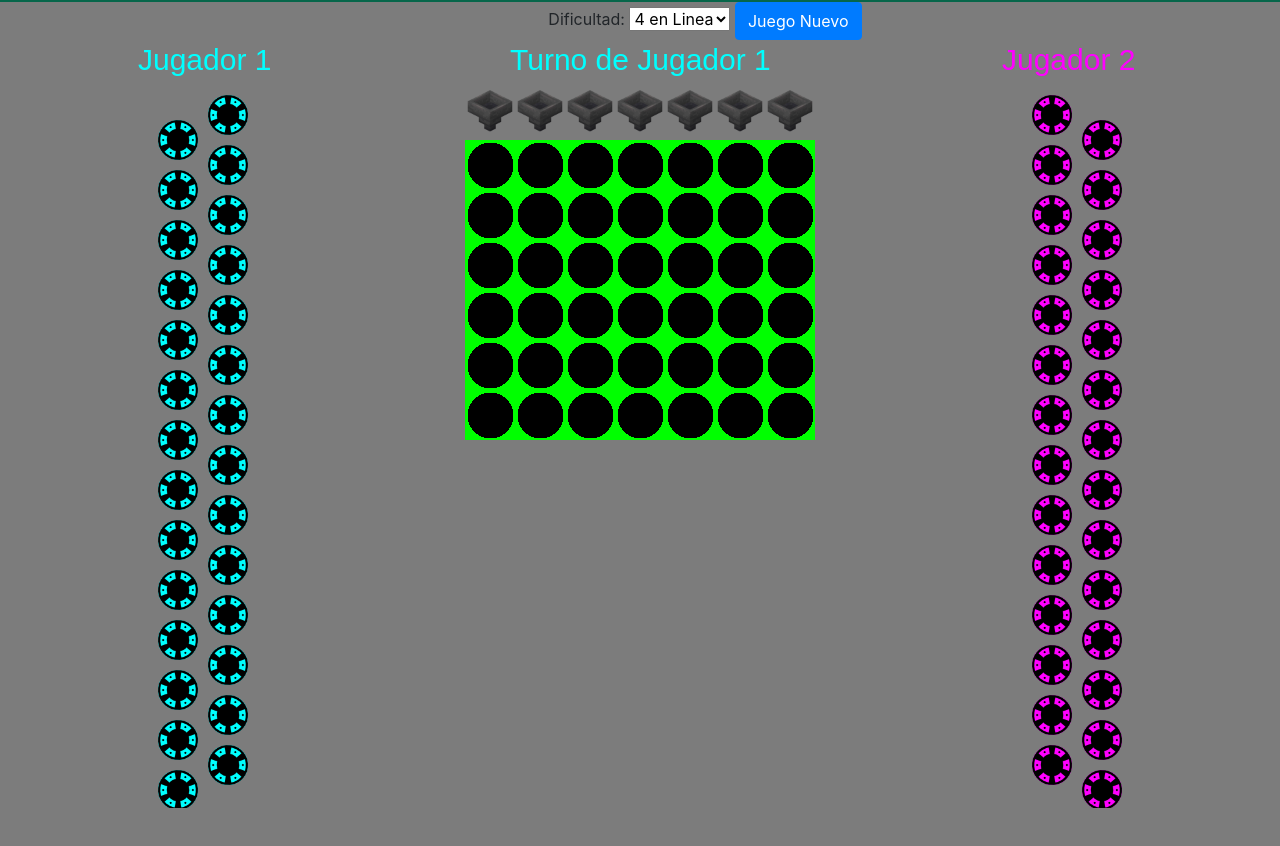
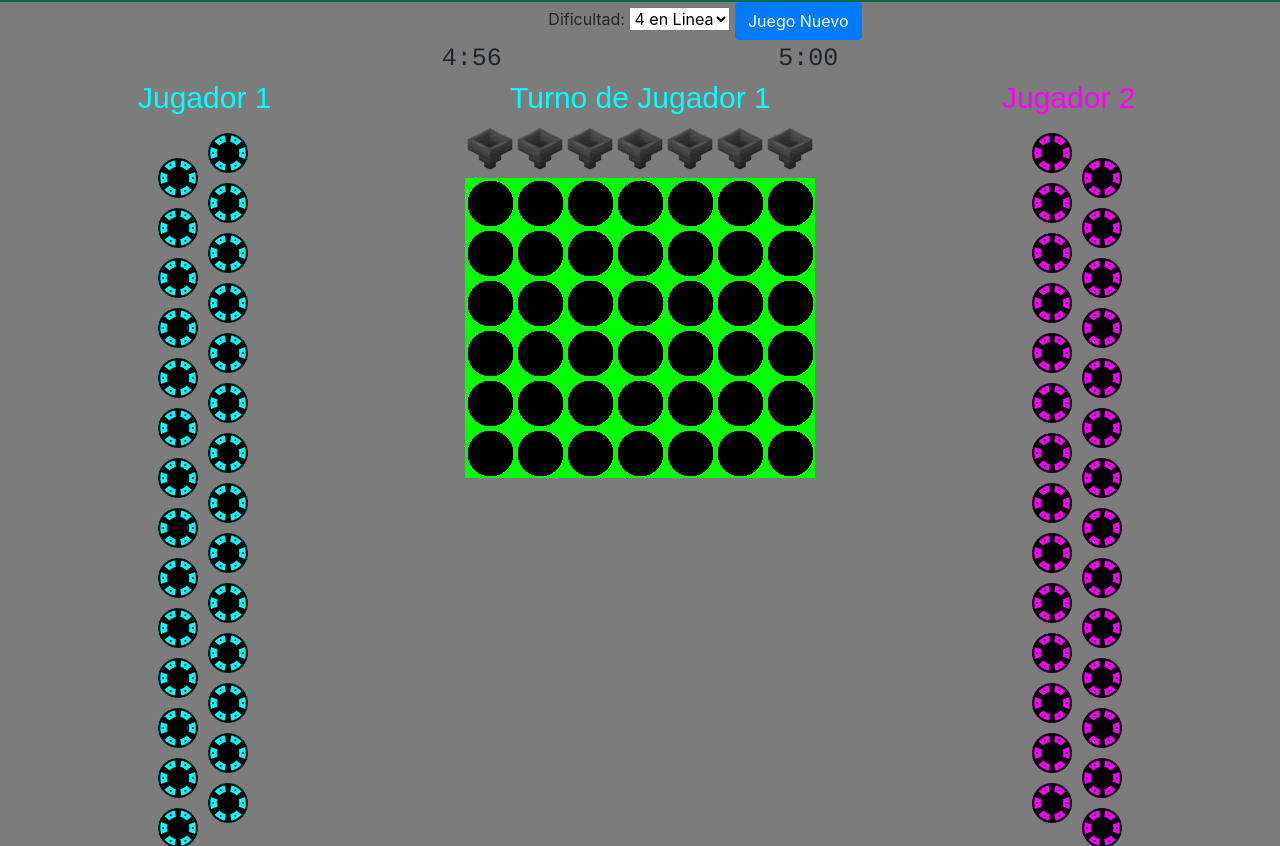
Before and after one commit to ByElection/interfaces2021, a plain HTML site: page Practico2/index.html in a window 1280 px wide. Shown: the part 54-900 px from the top of the page. Before the commit the page ends 862 px from the top, so only its background shows below. Drawn offline with nearby package versions, Linux system fonts and the light colour scheme.

Commit message:
agregados timer para ambos jugadores

```diff
--- a/Practico2/css/style.css
+++ b/Practico2/css/style.css
@@ -23,3 +23,13 @@ h1{
   font-family: Courier, "Lucida Console", monospace;
   font-size: 50px;
 }
+.cd{
+  font-family: Courier, "Lucida Console", monospace;
+  font-size: 25px;
+}
+#cd1{
+    text-align: left;
+}
+#cd2{
+    text-align: right;
+}
--- a/Practico2/index.html
+++ b/Practico2/index.html
@@ -2,7 +2,7 @@
 <html lang="en" dir="ltr">
   <head>
     <meta charset="utf-8">
-    <title>4 en linea</title>
+    <title>NO A LA LINEA</title>
     <link rel="stylesheet" href="css/style.css">
     <link rel="stylesheet" href="https://stackpath.bootstrapcdn.com/bootstrap/4.5.2/css/bootstrap.min.css" integrity="sha384-JcKb8q3iqJ61gNV9KGb8thSsNjpSL0n8PARn9HuZOnIxN0hoP+VmmDGMN5t9UJ0Z" crossorigin="anonymous">
   </head>
@@ -31,6 +31,16 @@
         </div>
       </div>
       <div class="row">
+        <div class="col-4"></div>
+        <div class="col-4">
+          <div class="row">
+            <div class="col-6 cd" id="cd1"></div>
+            <div class="col-6 cd" id="cd2"></div>
+          </div>
+        </div>
+        <div class="col-4"></div>
+      </div>
+      <div class="row">
         <div class="col-12">
           <canvas id="canvas" width="1024" height="768"></canvas>
         </div>
@@ -43,6 +53,7 @@
       <script type="text/javascript" src="js/Ficha.js"></script>
       <script type="text/javascript" src="js/Tolva.js"></script>
       <script type="text/javascript" src="js/Tablero.js"></script>
+      <script type="text/javascript" src="js/Countdown.js"></script>
       <script type="text/javascript" src="js/Jugador.js"></script>
       <script type="text/javascript" src="js/Main.js"></script>
       <script src="https://code.jquery.com/jquery-3.5.1.slim.min.js" integrity="sha384-DfXdz2htPH0lsSSs5nCTpuj/zy4C+OGpamoFVy38MVBnE+IbbVYUew+OrCXaRkfj" crossorigin="anonymous"></script>
--- /dev/null
+++ b/Practico2/js/Countdown.js
@@ -0,0 +1,30 @@
+class Countdown {
+  constructor(time,jugador) {
+    this.time = Math.floor(time*60);
+    this.element = document.querySelector('#cd'+jugador);
+  }
+
+  correr(){
+    let t=this;
+    this.interval = setInterval(function () {
+      if (t.time==0){
+        t.parar();
+      }
+      t.dibujar();
+      t.time--;
+    },1000)
+  }
+
+  dibujar(){
+    let min = Math.floor( this.time / 60 );
+    let sec = this.time % 60;
+    if (sec < 10) sec = "0" + sec;
+    let text = min + ':' + sec;
+    this.element.innerHTML = text;
+  }
+
+  parar(){
+    clearInterval(this.interval);
+  }
+
+}
--- a/Practico2/js/Jugador.js
+++ b/Practico2/js/Jugador.js
@@ -1,7 +1,9 @@
 class Jugador {
-  constructor(jugador,cantfichas) {
+  constructor(jugador,cantfichas,time) {
     this.jugador=jugador;
     this.fichas=[];
+    this.countdown = new Countdown(time,jugador);
+    this.countdown.dibujar();
     for (let i = 0; i < cantfichas; i++) {
         if (i%2==1) {
           this.fichas[i] = new Ficha(50,75+50*i/2,this.jugador);
--- a/Practico2/js/Main.js
+++ b/Practico2/js/Main.js
@@ -5,9 +5,14 @@ let ultimaficha;
 juegonuevo();
 
 function juegonuevo(){
+  if (jugadores!=null){
+    jugadores[0].countdown.parar();
+    jugadores[1].countdown.parar();
+  }
   let dificultad = document.querySelector("#dificultad").value;
   tablero = new Tablero(dificultad);
-  jugadores = new Array(new Jugador(1,28),new Jugador(2,28));
+  let time = 5/(dificultad*2+1);
+  jugadores = new Array(new Jugador(1,28,time),new Jugador(2,28,time));
   turno = 2;
   cambiaturno();
   actualizar();
@@ -81,8 +86,12 @@ canvas.addEventListener("mouseup",function() {
 
 function cambiaturno() {
   if (turno==1) {
+    jugadores[turno-1].countdown.parar();
     turno=2;
+    jugadores[turno-1].countdown.correr();
   }else {
+    jugadores[turno-1].countdown.parar();
     turno=1;
+    jugadores[turno-1].countdown.correr();
   }
 }
```
